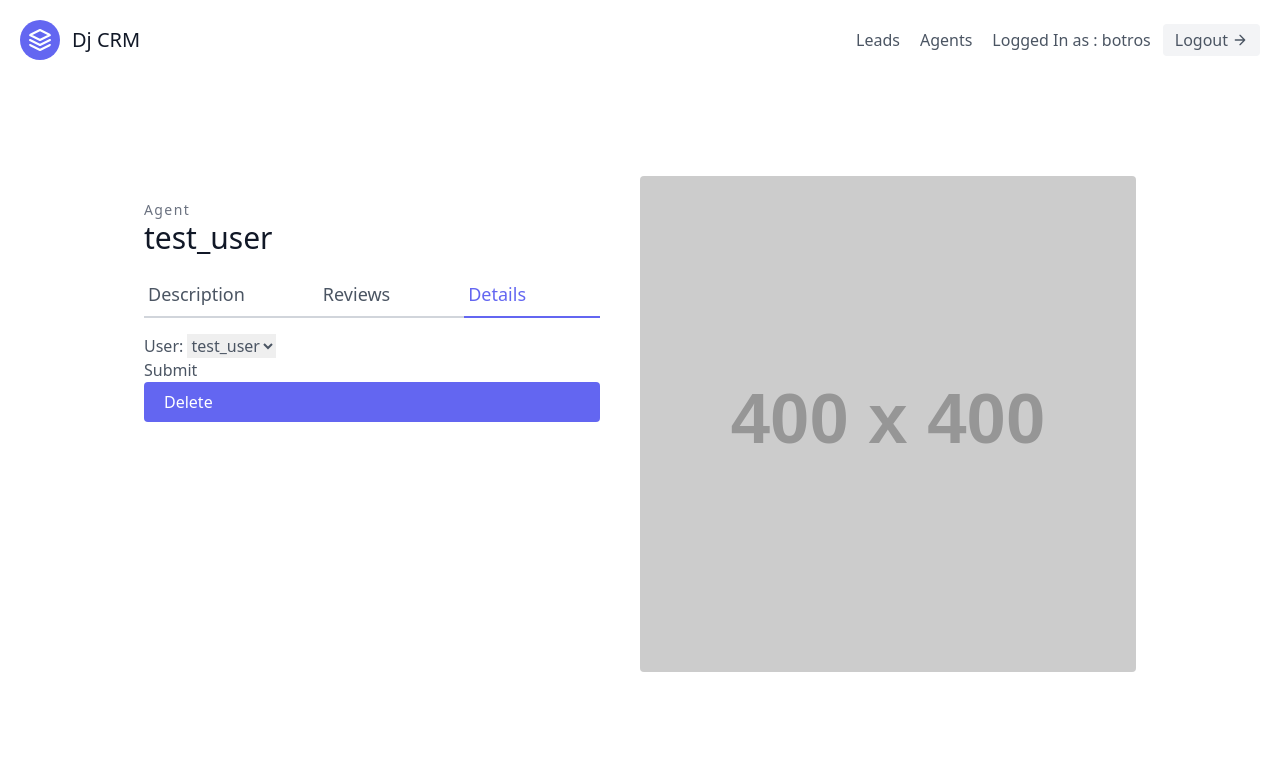
After one commit to botros-workspace/CRM-django, a Django app: page /agents/3/update/ in a window 1280 px wide. The commit adds this page. Shown: the top 767 px of the page. Run offline with Django 3.2, Linux system fonts and the light colour scheme; a user stored in the database is signed in; data comes from the database, SQL or seed files in the repository; both versions use the stored data as it was after the commit; grey boxes labelled with a size stand in for pictures from a placeholder-image service; some libraries are stand-ins or nearby versions.

Commit message:
+Agent Detail, update & delete View

```diff
--- a/agents/urls.py
+++ b/agents/urls.py
@@ -1,9 +1,14 @@
 from django.urls import path
-from .views import AgentListView, AgentCreateView
+from .views import (
+    AgentListView, AgentCreateView, AgentUpdateView, AgentDeleteView, AgentDetailView
+    )
 
 app_name = 'agents'
 
 urlpatterns = [
     path('', AgentListView.as_view(), name = 'agent-list'),
-    path('create/', AgentCreateView.as_view(), name = 'agent-create')
+    path('create/', AgentCreateView.as_view(), name = 'agent-create'),
+    path('<int:pk>/', AgentDetailView.as_view(), name = 'agent-detail'),
+    path('<int:pk>/update/', AgentUpdateView.as_view(), name = 'agent-update'),
+    path('<int:pk>/delete/', AgentDeleteView.as_view(), name= 'agent-delete'),
 ]
--- a/agents/views.py
+++ b/agents/views.py
@@ -23,3 +23,22 @@ class AgentCreateView(LoginRequiredMixin, generic.CreateView):
         agent.save()
 
         return super(AgentCreateView,self).form_valid(form)
+
+class AgentDetailView(LoginRequiredMixin, generic.DetailView):
+    template_name = "agent-detail.html"
+    queryset = Agent.objects.all()
+
+class AgentUpdateView(LoginRequiredMixin, generic.UpdateView):
+    template_name= "agent-update.html"
+    queryset = Agent.objects.all()
+    form_class = AgentModelForm
+
+    def get_success_url(self):
+        return reverse("agents:agent-list")
+
+class AgentDeleteView(LoginRequiredMixin, generic.DeleteView):
+    template_name = "agent-delete.html"
+    queryset = Agent.objects.all()
+
+    def get_success_url(self):
+        return reverse("agents:agent-list")
--- a/templates/agent-list.html
+++ b/templates/agent-list.html
@@ -23,7 +23,7 @@
                 <div class="flex-grow">
                     <h2 class="text-gray-900 text-lg title-font font-medium mb-3">{{agent.user.username}}</h2>
                     <p class="leading-relaxed text-base">Blue bottle crucifix vinyl post-ironic four dollar toast vegan taxidermy. Gastropub indxgo juice poutine.</p>
-                    <a href = "#" class="mt-3 text-indigo-500 inline-flex items-center">View Detail
+                    <a href = "{% url 'agents:agent-detail' agent.pk%}" class="mt-3 text-indigo-500 inline-flex items-center">View Detail
                     <svg fill="none" stroke="currentColor" stroke-linecap="round" stroke-linejoin="round" stroke-width="2" class="w-4 h-4 ml-2" viewBox="0 0 24 24">
                         <path d="M5 12h14M12 5l7 7-7 7"></path>
                     </svg>
--- /dev/null
+++ b/templates/agent-update.html
@@ -0,0 +1,25 @@
+{% extends 'base.html' %}
+{% block content %}
+<section class="text-gray-600 body-font overflow-hidden">
+  <div class="container px-5 py-24 mx-auto">
+    <div class="lg:w-4/5 mx-auto flex flex-wrap">
+      <div class="lg:w-1/2 w-full lg:pr-10 lg:py-6 mb-6 lg:mb-0">
+        <h2 class="text-sm title-font text-gray-500 tracking-widest">Agent</h2>
+        <h1 class="text-gray-900 text-3xl title-font font-medium mb-4">{{agent.user.username}}</h1>
+        <div class="flex mb-4">
+          <a href ="{% url 'agents:agent-detail' agent.pk%}"class="flex-grow border-b-2 border-gray-300 py-2 text-lg px-1">Description</a>
+          <a class="flex-grow border-b-2 border-gray-300 py-2 text-lg px-1">Reviews</a>
+          <a  href ="{% url 'agents:agent-update' agent.pk%}"class="flex-grow text-indigo-500 border-b-2 border-indigo-500 py-2 text-lg px-1">Details</a>
+        </div>
+            <form method ="post">
+                {% csrf_token %}
+                {{form.as_p}}
+                <button type = "submit">Submit</button>
+                <a href = {% url 'agents:agent-delete' agent.pk %} class="flex ml-auto text-white bg-indigo-500 border-0 py-2 px-5 focus:outline-none hover:bg-indigo-600 rounded">Delete</a>
+            </form>
+      </div>
+      <img alt="ecommerce" class="lg:w-1/2 w-full lg:h-auto h-64 object-cover object-center rounded" src="https://dummyimage.com/400x400">
+    </div>
+  </div>
+</section>
+{% endblock content %}
--- a/templates/navbar.html
+++ b/templates/navbar.html
@@ -7,9 +7,11 @@
       <span class="ml-3 text-xl">Dj CRM</span>
     </a>
     <nav class="md:ml-auto flex flex-wrap items-center text-base justify-center">
-    <a href = "{% url 'leads:lead-list' %}"class="mr-5 hover:text-gray-900">Leads</a>
     {%if not request.user.is_authenticated%}
       <a href = "{% url 'signup' %}" class="mr-5 hover:text-gray-900">Sign Up</a>
+    {% else %}
+      <a href = "{% url 'leads:lead-list' %}"class="mr-5 hover:text-gray-900">Leads</a>
+      <a href = "{% url 'agents:agent-list' %}"class="mr-5 hover:text-gray-900">Agents</a>
     {% endif %}
     </nav>
     {%if request.user.is_authenticated%}
```
Also changed, not shown: templates/agent-delete.html (added, +11 -0 lines), templates/agent-detail.html (added, +40 -0 lines), db.sqlite3.
